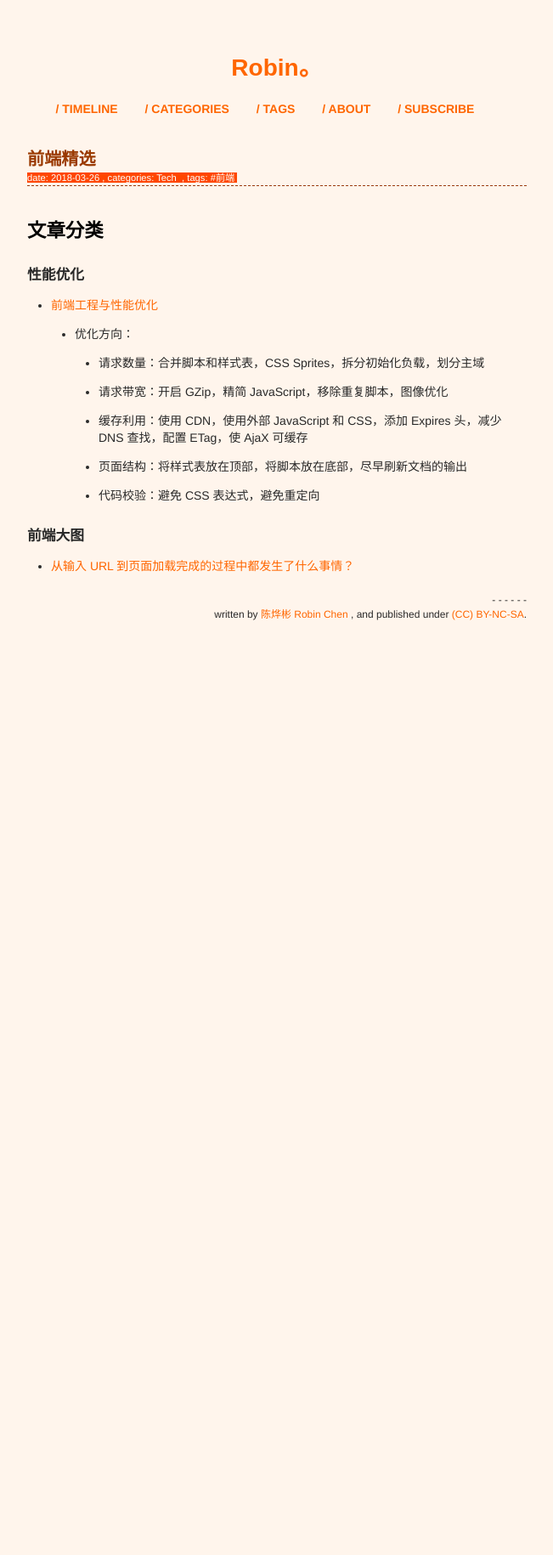
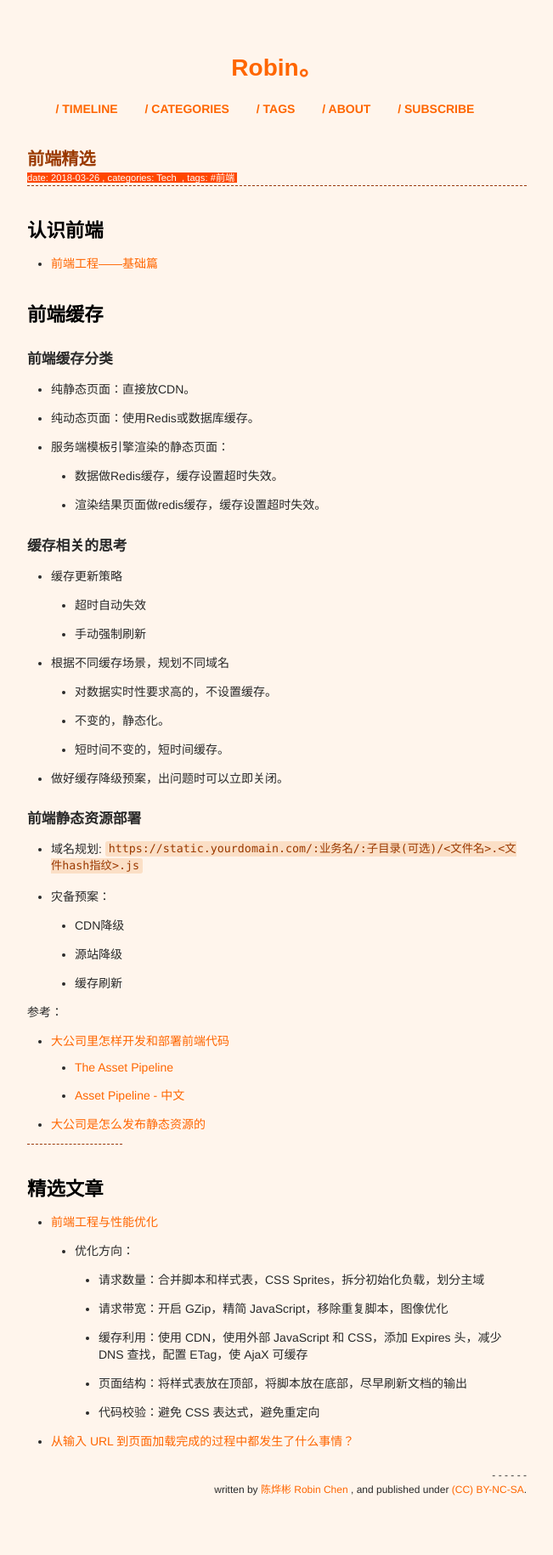
Before and after one commit to xianyuxmu/xianyuxmu.github.io, a Jekyll site: the page built from _posts/2018-03-26-best-ones-of-frondend.md, in a window 1280 px wide. Shown: the whole page at 85% size, without its empty margins (314-965 px from the left). Built offline with Jekyll 4.4.1, drawn with Linux system fonts in a browser that asks for light colours; comment, search, counter and statistics services are not loaded; before the commit the page ends 900 px from its top, so only the background shows below that.

Commit message:
July 20 2018

```diff
--- a/_posts/2018-03-26-best-ones-of-frondend.md
+++ b/_posts/2018-03-26-best-ones-of-frondend.md
@@ -9,9 +9,50 @@ tags:
 
 ---
 
-## 文章分类
+## 认识前端
 
-### 性能优化
+- [前端工程——基础篇](https://github.com/fouber/blog/issues/10)
+
+## 前端缓存
+
+### 前端缓存分类
+
+- 纯静态页面：直接放CDN。
+- 纯动态页面：使用Redis或数据库缓存。
+- 服务端模板引擎渲染的静态页面：
+	- 数据做Redis缓存，缓存设置超时失效。
+	- 渲染结果页面做redis缓存，缓存设置超时失效。
+
+### 缓存相关的思考
+
+- 缓存更新策略
+	- 超时自动失效
+	- 手动强制刷新
+- 根据不同缓存场景，规划不同域名
+	- 对数据实时性要求高的，不设置缓存。
+	- 不变的，静态化。
+	- 短时间不变的，短时间缓存。
+- 做好缓存降级预案，出问题时可以立即关闭。
+
+### 前端静态资源部署
+
+- 域名规划: `https://static.yourdomain.com/:业务名/:子目录(可选)/<文件名>.<文件hash指纹>.js`
+- 灾备预案：
+	- CDN降级
+	- 源站降级
+	- 缓存刷新
+
+参考：
+
+- [大公司里怎样开发和部署前端代码](https://github.com/fouber/blog/issues/6)
+	- [The Asset Pipeline](http://guides.rubyonrails.org/asset_pipeline.html)
+	- [Asset Pipeline - 中文](https://ruby-china.github.io/rails-guides/v4.1/asset_pipeline.html)
+- [大公司是怎么发布静态资源的](https://segmentfault.com/a/1190000007122250)
+
+
+----
+
+## 精选文章
 
 - [前端工程与性能优化](http://fex.baidu.com/blog/2014/03/fis-optimize/)
 	- 优化方向：
@@ -20,7 +61,4 @@ tags:
 		- 缓存利用：使用 CDN，使用外部 JavaScript 和 CSS，添加 Expires 头，减少 DNS 查找，配置 ETag，使 AjaX 可缓存
 		- 页面结构：将样式表放在顶部，将脚本放在底部，尽早刷新文档的输出
 		- 代码校验：避免 CSS 表达式，避免重定向
-
-### 前端大图
-
 - [从输入 URL 到页面加载完成的过程中都发生了什么事情？](http://fex.baidu.com/blog/2014/05/what-happen/)
```
Also changed, not shown: _posts/2017-06-17-chicken-soup.md (+19 -0 lines), _posts/2018-02-02-zen-of-tech.md (+1 -1 lines), _posts/2018-07-10-common-commands.md (added, +50 -0 lines), _posts/2018-07-10-monthly-reading.md (added, +45 -0 lines).
